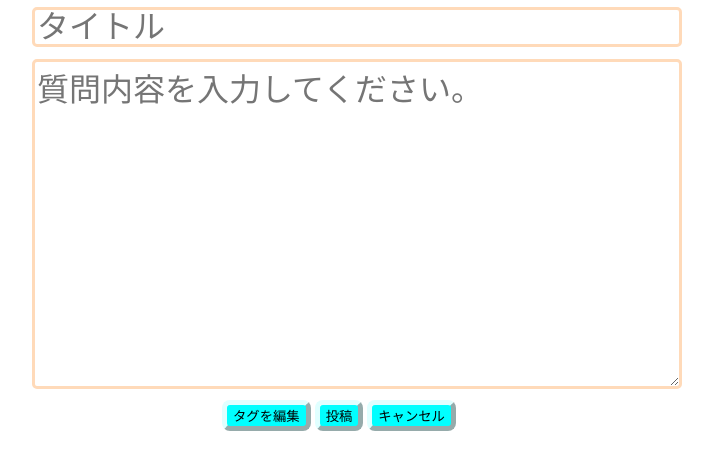
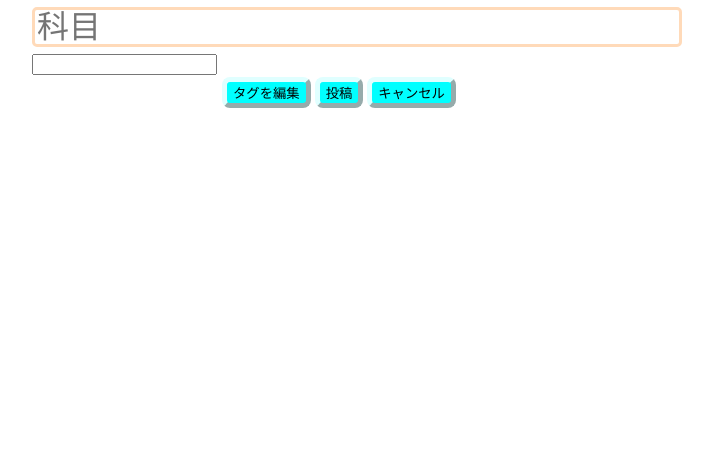
Before and after one commit to webdbhosei/QAoffice, a Django app: page /post/question in a window 1280 px wide. Shown: the part 40-510 px from the top of the page, without its empty margins (290-1003 px from the left). Run offline with Django 3.2, Linux system fonts and the light colour scheme; data that the repository does not hold is empty.

Commit message:
7/24 change

```diff
--- a/entry/views.py
+++ b/entry/views.py
@@ -27,7 +27,7 @@
     return render(request, 'entry/KY-0141.html')
 
 def ky_0141_2(request):
-    return render(request, 'entry/KY/KY_0141.html')
+    return render(request, 'post/question')
 
 def ky_0141_pdf(request):
   return FileResponse(open('templates/entry/KY/Object Oriented Web Programming Question input page.pdf', 'rb'), content_type='application/pdf')
--- a/static/KY_0141.css
+++ b/static/KY_0141.css
@@ -89,7 +89,7 @@
   left:50%;
   margin: 0em -20em;
 }
-#QuestionForm #QuestionContent,#QuestionTitle{
+#QuestionForm #QuestionContent,#QuestionSubject{
   font-size: 32px;
   margin:5px 0px;
   border-radius: 5px;
@@ -103,7 +103,7 @@
   resize: vertical;
   max-height:24em;
 }
-#QuestionTitle{
+#QuestionSubject{
   width:20em;
   height:1em;
   resize:vertical;
--- a/static/KY_0141.js
+++ b/static/KY_0141.js
@@ -61,11 +61,11 @@
 const submitQuestion=(event)=>{
   event.stopPropagation();
   console.log(0);
-  if($("#QuestionTitle").val()==""||$("#QuestionContent").val()==""){
+  if(!$("#QuestionSubject").val()||!$("#QuestionContent").val()){
     showAlert("タイトルと質問内容は入力必須です。");
     return false;
   }
-  let data={'TITLE':$("#QuestionTitle").val(),'CONTENT':$("#QuestionContent").val(),'TAGS':JSON.stringify(TagSet)};
+  let data={'SUBJECT':$("#QuestionSubject").val(),'CONTENT':$("#QuestionContent").val(),'TAGS':JSON.stringify(TagSet)};
   let xhr = new XMLHttpRequest();
   xhr.open("POST","post/question");
   xhr.setRequestHeader("X-CSRFToken",getCookie("csrftoken"));
@@ -101,7 +101,7 @@
 })
 
 $(window).on("beforeunload",()=>{
-  if($("#QuestionTitle").val()!=""||$("#QuestionContent").val()!=""){
+  if($("#QuestionSubject").val()||$("#QuestionContent").val()){
     return "ページ遷移確認";
   }
 })
--- a/templates/entry/KY-0141.html
+++ b/templates/entry/KY-0141.html
@@ -7,7 +7,7 @@
 <div style="position: absolute;top: 50%;left: 50%; margin: 1em 0 0 -5em;">
   <h2>This is index page.</h2>
   {% csrf_token %}
-<div> <a href="{%url 'ky_0141_2' %}">Question post page</a></div>
+<div> <a href="/post/question">Question post page</a></div>
 <div><a href="{% url 'ky_0141_pdf' %}"target="_blank">Presentation file</a></div>
 </div>
 {% endblock %}
--- a/templates/entry/KY/KY_0141.html
+++ b/templates/entry/KY/KY_0141.html
@@ -23,8 +23,14 @@
         </div>
       </div>
       <form id="QuestionForm">
-        <div id="QuestionTitleWrapper"class="wrapper"><input type="text"id="QuestionTitle"placeholder="タイトル"></div>
-        <div id="QuestionContentWrapper"class="wrapper"><textarea id="QuestionContent" placeholder="質問内容を入力してください。"></textarea></div>
+        <div id="QuestionSubjectWrapper"class="wrapper">
+          <input type="text"id="QuestionSubject"placeholder="科目">
+          <!-- {{form.subject}} -->
+        </div>
+        <div id="QuestionContentWrapper"class="wrapper">
+          <!-- <textarea id="QuestionContent" placeholder="質問内容を入力してください。"></textarea> -->
+          {{form.content}}
+        </div>
         <div id="QuestionButtonWrapper">
           {% csrf_token %}
           <input id="tagEdit"type="button"value="タグを編集"class="button">
```
Also changed, not shown: post/forms/question/form.py (+11 -1 lines), 1 other file.
